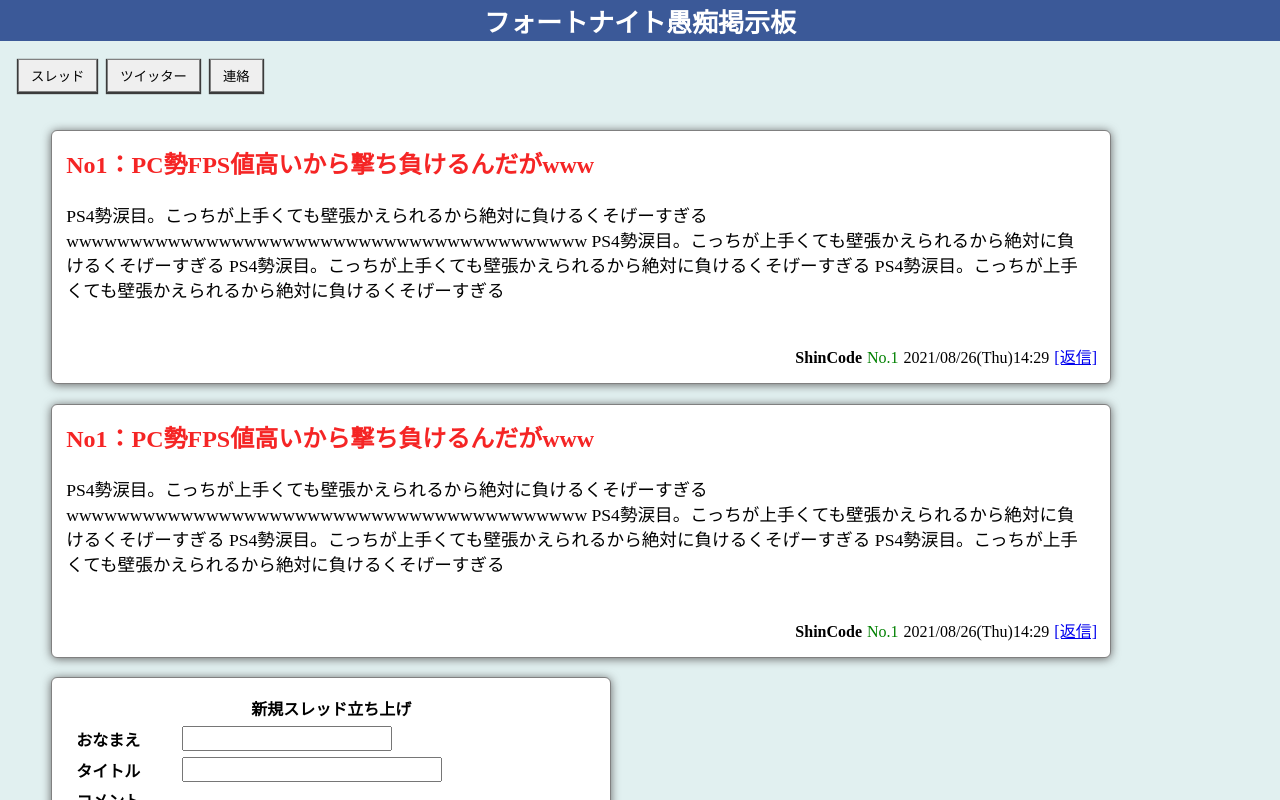
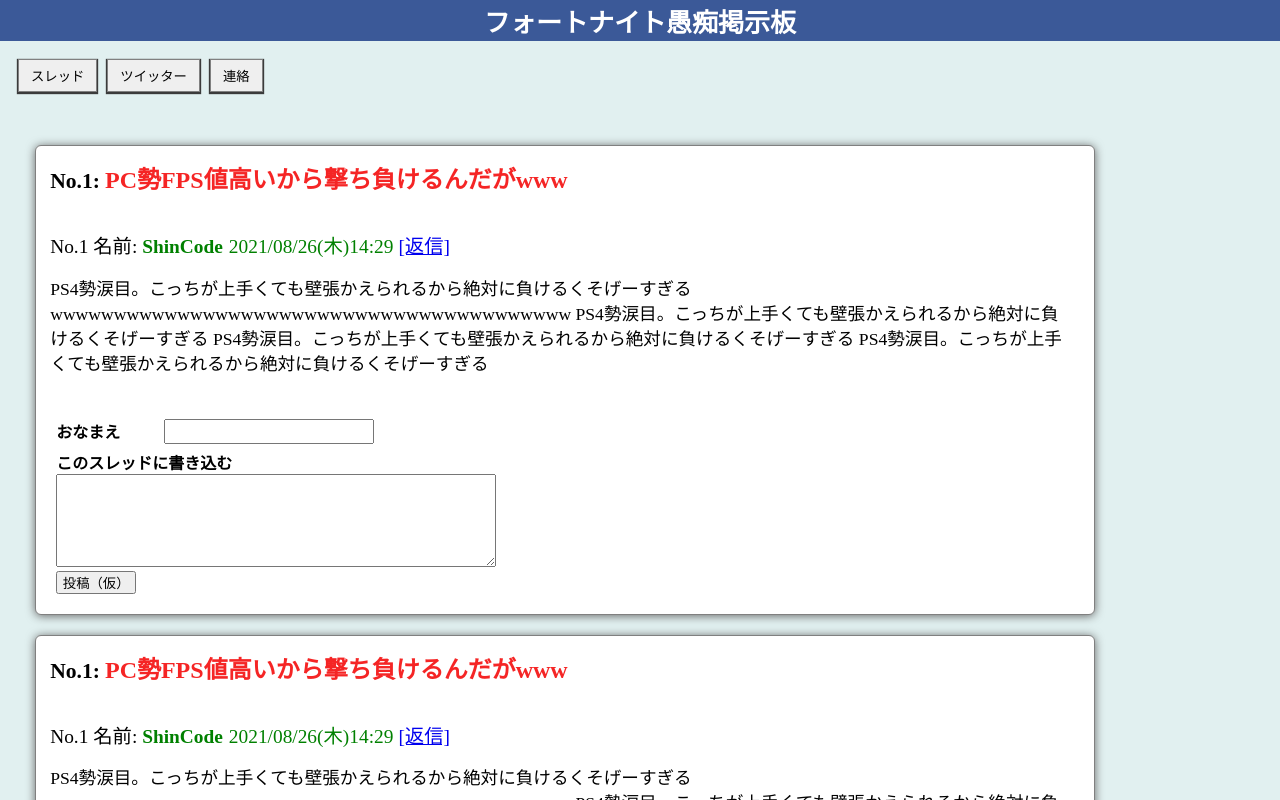
Before and after one commit to Shin-sibainu/bulletin-board-fortnite, a React (Create React App) app: page / in a window 1280 px wide. Shown: the top 800 px of the page. Built offline with nearby package versions, Linux system fonts and the light colour scheme.

Commit message:
modifed thread style

```diff
--- a/src/components/main/thread/Thread.jsx
+++ b/src/components/main/thread/Thread.jsx
@@ -3,19 +3,56 @@
 export const Thread = () => {
   return (
     <div className="thread">
-      <strong>No1：PC勢FPS値高いから撃ち負けるんだがwww</strong>
+      <strong>
+        <span id="threadnumber">No.1:</span>
+        PC勢FPS値高いから撃ち負けるんだがwww
+      </strong>
       <p className="threadComment">
-        PS4勢涙目。こっちが上手くても壁張かえられるから絶対に負けるくそげーすぎるwwwwwwwwwwwwwwwwwwwwwwwwwwwwwwwwwwwwwwwww
-        PS4勢涙目。こっちが上手くても壁張かえられるから絶対に負けるくそげーすぎる
-        PS4勢涙目。こっちが上手くても壁張かえられるから絶対に負けるくそげーすぎる
-        PS4勢涙目。こっちが上手くても壁張かえられるから絶対に負けるくそげーすぎる
+        <p id="username">
+          No.1 名前: <b> ShinCode</b>
+          <span className="threadInfo">
+            2021/08/26(木)14:29
+            <a href="#">[返信]</a>
+          </span>
+        </p>
+        <span id="threadContent">
+          PS4勢涙目。こっちが上手くても壁張かえられるから絶対に負けるくそげーすぎるwwwwwwwwwwwwwwwwwwwwwwwwwwwwwwwwwwwwwwwww
+          PS4勢涙目。こっちが上手くても壁張かえられるから絶対に負けるくそげーすぎる
+          PS4勢涙目。こっちが上手くても壁張かえられるから絶対に負けるくそげーすぎる
+          PS4勢涙目。こっちが上手くても壁張かえられるから絶対に負けるくそげーすぎる
+        </span>
       </p>
-      <div className="threadInfo">
-        <b>ShinCode</b>
-        <span>No.1</span>
-        2021/08/26(Thu)14:29
-        <a href="#">[返信]</a>
-      </div>
+      {/* 返信用 */}
+      <form>
+        <table className="replyTable">
+          <tbody>
+            <tr>
+              <th>おなまえ</th>
+              <td>
+                <input
+                  type="text"
+                  name="name"
+                  maxLength="12"
+                  className="nameInput"
+                />
+              </td>
+            </tr>
+            <tr>
+              <th colSpan="2">
+                このスレッドに書き込む
+                <br />
+                <textarea name="comment" className="textArea"></textarea>
+                {/*   <input
+                      type="submit"
+                      value="投稿"
+                      className="submitButton"
+                    /> */}
+                <button className="submitButton">投稿（仮）</button>
+              </th>
+            </tr>
+          </tbody>
+        </table>
+      </form>
     </div>
   );
 };
--- a/src/style.css
+++ b/src/style.css
@@ -54,8 +54,9 @@
 }
 
 .submitButton {
+  display: block;
   width: 80px;
-  margin: 0 6px;
+  margin: 0;
 }
 
 th, td {
@@ -106,11 +107,11 @@
             box-sizing: border-box;
   }
   .postArea {
-    width: 100%;
-    margin: 0.8em auto;
+    width: 90%;
+    margin: 2.2em;
   }
   .postBox {
-    width: 100%;
+    width: 92%;
     padding: 2px;
     font-size: 90%;
   }
@@ -131,7 +132,7 @@
 
 .threadArea {
   width: 92%;
-  margin: 1.2em auto;
+  margin: 2.2em;
 }
 
 .thread {
@@ -149,6 +150,7 @@
 .thread strong {
   color: #f52525;
   font-size: 150%;
+  margin-right: 8px;
 }
 
 .thread p {
@@ -156,8 +158,8 @@
   font-size: 110%;
   -webkit-margin-before: 0.7em;
           margin-block-start: 0.7em;
-  -webkit-margin-after: 1.8em;
-          margin-block-end: 1.8em;
+  -webkit-margin-after: 1.6em;
+          margin-block-end: 1.6em;
 }
 
 .thread span {
@@ -170,7 +172,20 @@
 }
 
 .thread b {
+  color: #008000;
   margin-right: 5px;
+}
+
+.thread #username {
+  -webkit-margin-before: 0.7em;
+          margin-block-start: 0.7em;
+  -webkit-margin-after: 0.8em;
+          margin-block-end: 0.8em;
+}
+
+.thread #threadContent {
+  margin-right: 20px;
+  color: black;
 }
 
 .threadComment {
@@ -183,4 +198,9 @@
   text-align: right;
   margin: 1px;
 }
+
+#threadnumber {
+  font-size: 90%;
+  color: black;
+}
 /*# sourceMappingURL=style.css.map */
--- a/src/style.scss
+++ b/src/style.scss
@@ -51,8 +51,9 @@
 }
 
 .submitButton {
+    display: block;
     width: 80px;
-    margin: 0 6px;
+    margin: 0;
 }
 
 th, td {
@@ -101,12 +102,12 @@
 }
 
 .postArea {
-    width: 100%;
-    margin: 0.8em auto;
+    width: 90%;
+    margin: 2.2em;
 }
 
 .postBox {
-    width: 100%;
+    width: 92%;
     padding: 2px;
     font-size: 90%;
 }
@@ -132,7 +133,7 @@
 //------threadArea---------//
 .threadArea {
     width: 92%;
-    margin: 1.2em auto;
+    margin: 2.2em;
 }
 
 
@@ -149,12 +150,13 @@
     strong {
         color: #f52525;
         font-size: 150%;
+        margin-right: 8px;
     }
     p{
         overflow-wrap: break-word;
         font-size: 110%;
         margin-block-start: 0.7em;
-        margin-block-end: 1.8em;
+        margin-block-end: 1.6em;
     }
     span{
         color: #008000;
@@ -164,7 +166,16 @@
         margin-left: 5px;
     }
     b{
+        color: #008000;
         margin-right: 5px;
+    }
+    #username{
+        margin-block-start: 0.7em;
+        margin-block-end: 0.8em;
+    }
+    #threadContent {
+        margin-right: 20px;
+        color: black;
     }
 }
 
@@ -178,3 +189,8 @@
     text-align: right;
     margin: 1px;
 }
+
+#threadnumber {
+    font-size: 90%;
+    color: black;
+}
```
Also changed, not shown: 1 other file (tests, documents, lock files or other folders).
